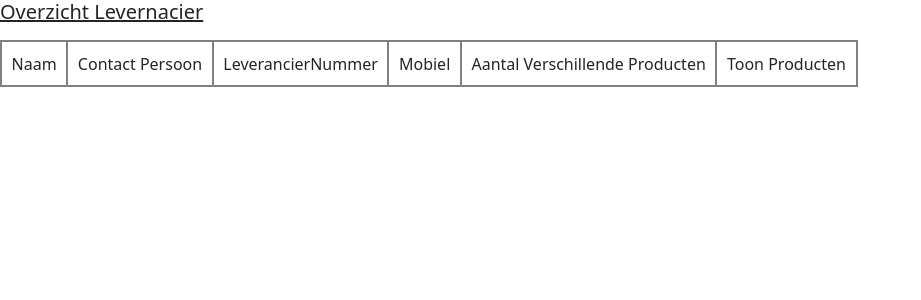
After one commit to Shahed-60/BE-Opdracht5-J2-P3-335476, a PHP site: template app/views/Jamin/overzichtLeverancier.php in a window 1280 px wide. The commit adds this page. Shown: the top 300 px of the page, without its empty margins (0-921 px from the left). Run offline with PHP 8.4, Linux system fonts and the light colour scheme; the template is opened without the code that fills it, so the values that code supplies are empty.

Commit message:
leverancier view is klaar

```diff
--- a/app/config/config.php
+++ b/app/config/config.php
@@ -6,4 +6,4 @@ define('DB_PASS', '');
 define('DB_NAME', 'Be-opdracht05');
 // define('DB_NAME', 'Jamin');
 
-define('URLROOT', 'http://be-opdrachten-j2-p3-335476.com/');
+define('URLROOT', 'http://be-opdrachten-j2-p3-335476.com');
--- a/app/controllers/Homepage.php
+++ b/app/controllers/Homepage.php
@@ -7,7 +7,7 @@ class Homepage extends BaseController
         $data = [
             'title' => 'Homepage!'
         ];
-        //
+
         $this->view('Homepage/index', $data);
     }
 }
--- a/app/controllers/Jamin.php
+++ b/app/controllers/Jamin.php
@@ -52,4 +52,9 @@ class Jamin extends BaseController
         // en met de view stuur ik de data mee zo dat ze te zien zijn.
         $this->view('Jamin/allergenenOverzicht', $data);
     }
+    public function overzichtLeverancier()
+    {
+        $overzicht = $this->JaminModel->overzichtLeverancier();
+        $this->view('Jamin/overzichtLeverancier', $overzicht);
+    }
 }
--- a/app/views/Homepage/index.php
+++ b/app/views/Homepage/index.php
@@ -11,7 +11,9 @@
 
 <body>
     <h3><?= $data['title']; ?></h3>
-    <a href="<?= URLROOT; ?>/Jamin/overzichtMagazijn">Overzicht Magazijn Jamin</a>
+    <a href="<?= URLROOT; ?>/Jamin/overzichtMagazijn">Overzicht Magazijn Jamin</a><br>
+    <a href="<?= URLROOT; ?>/Jamin/overzichtLeverancier">Overzicht Leverancier</a>
+
 </body>
 
 </html>
--- /dev/null
+++ b/app/views/Jamin/overzichtLeverancier.php
@@ -0,0 +1,48 @@
+<!DOCTYPE html>
+<html lang="en">
+
+<head>
+    <meta charset="UTF-8">
+    <meta name="viewport" content="width=device-width, initial-scale=1.0">
+    <title>overzicht Leverancier</title>
+    <link href="https://cdn.jsdelivr.net/npm/bootstrap@5.3.0-alpha3/dist/css/bootstrap.min.css" rel="stylesheet" integrity="sha384-KK94CHFLLe+nY2dmCWGMq91rCGa5gtU4mk92HdvYe+M/SXH301p5ILy+dN9+nJOZ" crossorigin="anonymous">
+    <link rel="stylesheet" href="https://cdn.jsdelivr.net/npm/bootstrap-icons@1.10.4/font/bootstrap-icons.css">
+    <link rel="stylesheet" href="/public/css/style.css">
+
+</head>
+
+<body>
+    <h5><u>Overzicht Levernacier</u></h5>
+
+    <table>
+        <thead>
+            <tr>
+                <td>Naam</td>
+                <td>Contact Persoon</td>
+                <td>LeverancierNummer</td>
+                <td>Mobiel</td>
+                <td>Aantal Verschillende Producten</td>
+                <td>Toon Producten</td>
+            </tr>
+        <tbody>
+            <?php
+            foreach ($data as $leverancierOverzicht) : ?>
+                <tr>
+                    <td><?= $leverancierOverzicht->Naam ?></td>
+                    <td><?= $leverancierOverzicht->ContactPersoon ?></td>
+                    <td><?= $leverancierOverzicht->LeverancierNummer ?></td>
+                    <td><?= $leverancierOverzicht->Mobiel ?></td>
+                    <td><?= $leverancierOverzicht->Aantal ?></td>
+
+
+                    <td><a href="URLROOT . '/Jamin'"><i class="bi bi-box-seam"></i></a>
+                    </td>
+
+                </tr>
+            <?php endforeach ?>
+        </tbody>
+        </thead>
+    </table>
+</body>
+
+</html>
```
Also changed, not shown: app/models/JaminModel.php (+21 -1 lines).
